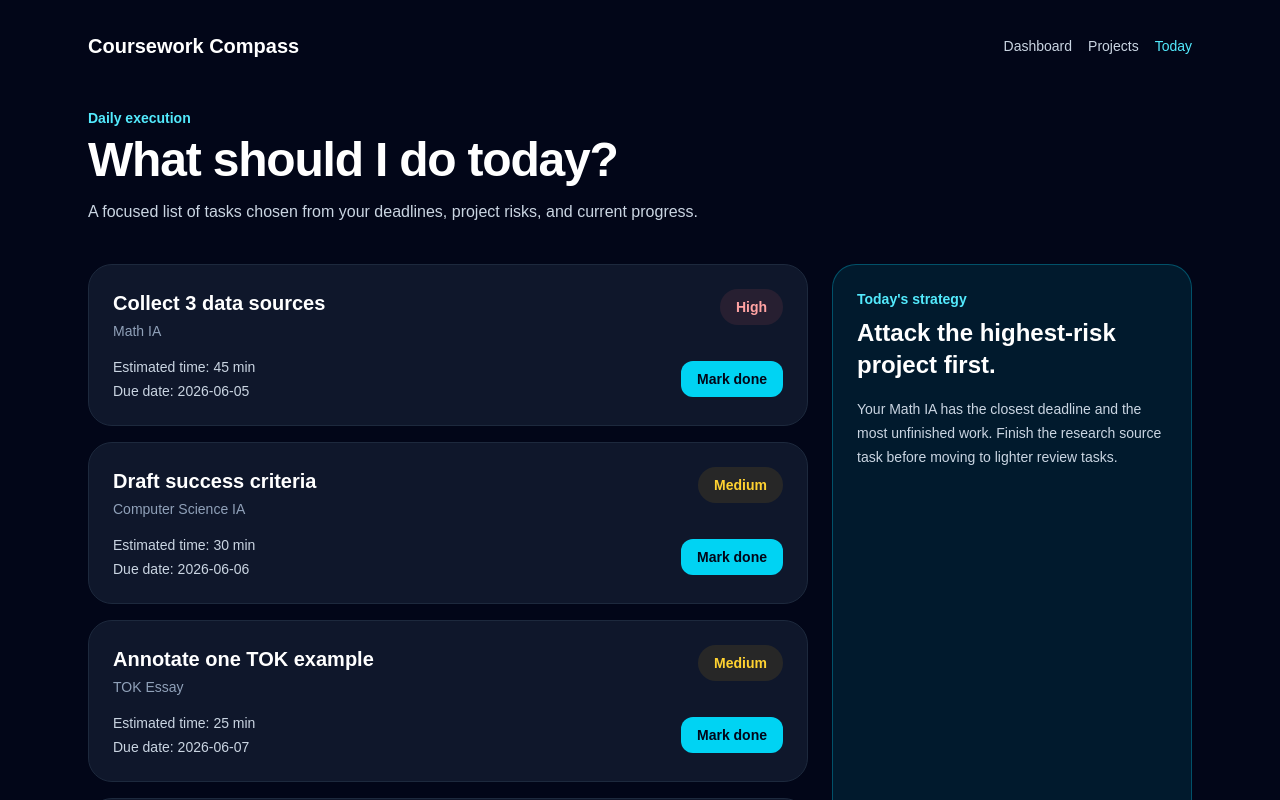
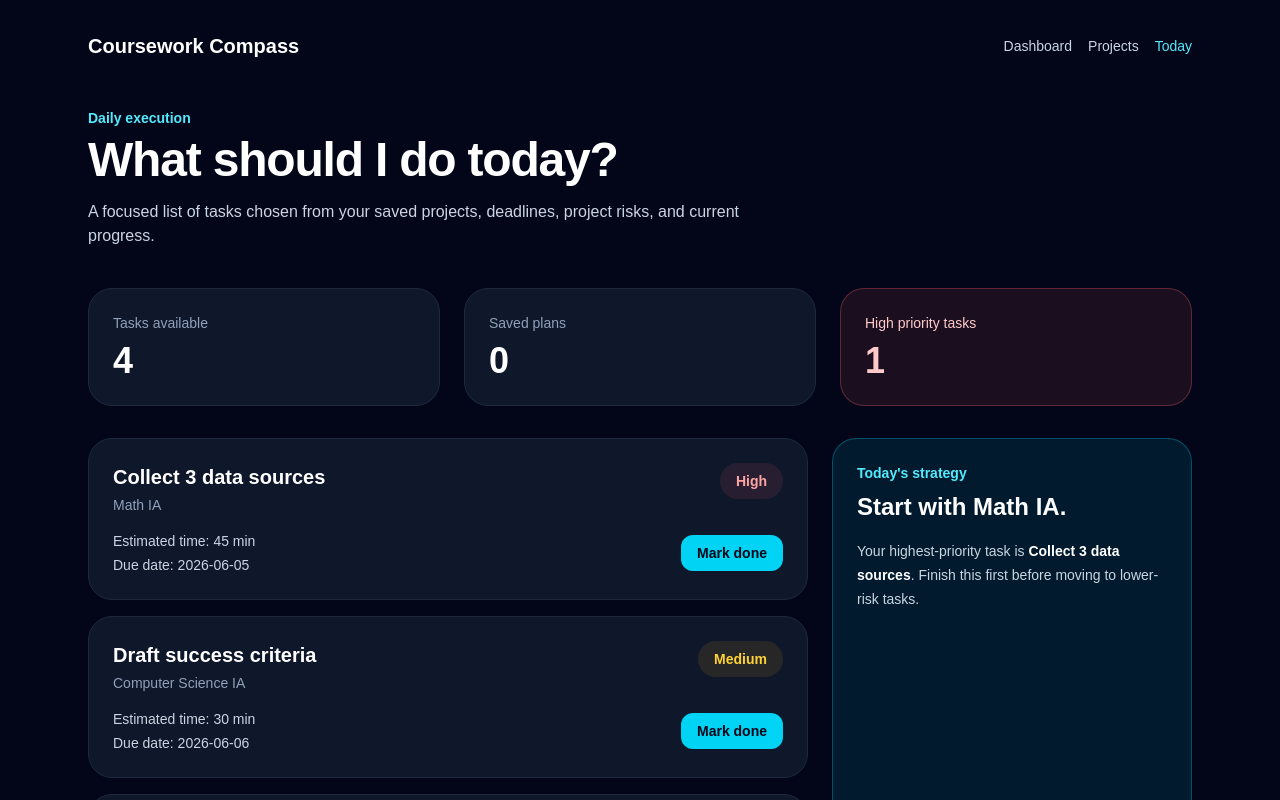
Before and after one commit to ChefDav/Coursework-Compass, a Next.js app: page /today in a window 1280 px wide. Shown: the top 800 px of the page. Built offline with nearby package versions, Linux system fonts and the light colour scheme.

Commit message:
Load local tasks on today page

```diff
--- a/app/today/page.tsx
+++ b/app/today/page.tsx
@@ -1,8 +1,42 @@
+"use client";
+
+import { useEffect, useMemo, useState } from "react";
 import AppNav from "@/components/AppNav";
 import TaskCard from "@/components/TaskCard";
+import { loadProjectPlans } from "@/lib/localStorage";
 import { tasks } from "@/lib/mockData";
+import type { GeneratedProjectPlan } from "@/types/coursework";
 
 export default function TodayPage() {
+    const [savedPlans, setSavedPlans] = useState<GeneratedProjectPlan[]>([]);
+
+    useEffect(() => {
+        const plans = loadProjectPlans();
+        setSavedPlans(plans);
+    }, []);
+
+    const savedTasks = useMemo(() => {
+        return savedPlans.flatMap((plan) => plan.tasks);
+    }, [savedPlans]);
+
+    const allTasks = useMemo(() => {
+        const savedTaskIds = new Set(savedTasks.map((task) => task.id));
+
+        const mockTasksWithoutDuplicates = tasks.filter(
+            (task) => !savedTaskIds.has(task.id),
+        );
+
+        return [...savedTasks, ...mockTasksWithoutDuplicates];
+    }, [savedTasks]);
+
+    const highPriorityTaskCount = allTasks.filter(
+        (task) => task.priority === "High",
+    ).length;
+
+    const firstHighPriorityTask = allTasks.find(
+        (task) => task.priority === "High",
+    );
+
     return (
         <main className="min-h-screen bg-slate-950 text-white">
             <section className="mx-auto max-w-6xl px-6 py-8">
@@ -16,15 +50,50 @@ export default function TodayPage() {
                         What should I do today?
                     </h1>
                     <p className="mt-4 max-w-2xl text-slate-300">
-                        A focused list of tasks chosen from your deadlines, project risks,
-                        and current progress.
+                        A focused list of tasks chosen from your saved projects, deadlines,
+                        project risks, and current progress.
                     </p>
                 </div>
 
+                <div className="mb-8 grid gap-6 md:grid-cols-3">
+                    <div className="rounded-3xl border border-slate-800 bg-slate-900 p-6">
+                        <p className="text-sm text-slate-400">Tasks available</p>
+                        <p className="mt-2 text-4xl font-black">{allTasks.length}</p>
+                    </div>
+
+                    <div className="rounded-3xl border border-slate-800 bg-slate-900 p-6">
+                        <p className="text-sm text-slate-400">Saved plans</p>
+                        <p className="mt-2 text-4xl font-black">{savedPlans.length}</p>
+                    </div>
+
+                    <div className="rounded-3xl border border-red-400/30 bg-red-400/10 p-6">
+                        <p className="text-sm text-red-200">High priority tasks</p>
+                        <p className="mt-2 text-4xl font-black text-red-200">
+                            {highPriorityTaskCount}
+                        </p>
+                    </div>
+                </div>
+
+                {savedTasks.length > 0 ? (
+                    <div className="mb-8 rounded-3xl border border-emerald-400/30 bg-emerald-400/10 p-6">
+                        <p className="mb-2 text-sm font-bold text-emerald-300">
+                            Local tasks loaded
+                        </p>
+                        <h2 className="text-2xl font-black">
+                            {savedTasks.length} generated task
+                            {savedTasks.length === 1 ? "" : "s"} found in this browser.
+                        </h2>
+                        <p className="mt-2 text-sm leading-6 text-slate-300">
+                            These tasks came from your locally saved project plans. Later,
+                            they will sync through user accounts.
+                        </p>
+                    </div>
+                ) : null}
+
                 <div className="grid gap-6 md:grid-cols-[2fr_1fr]">
                     <div className="space-y-4">
-                        {tasks.map((task) => (
-                            <TaskCard key={task.title} task={task} />
+                        {allTasks.map((task) => (
+                            <TaskCard key={task.id} task={task} />
                         ))}
                     </div>
 
@@ -32,14 +101,31 @@ export default function TodayPage() {
                         <p className="mb-2 text-sm font-bold text-cyan-300">
                             Today&apos;s strategy
                         </p>
-                        <h2 className="mb-4 text-2xl font-black">
-                            Attack the highest-risk project first.
-                        </h2>
-                        <p className="text-sm leading-6 text-slate-300">
-                            Your Math IA has the closest deadline and the most unfinished
-                            work. Finish the research source task before moving to lighter
-                            review tasks.
-                        </p>
+
+                        {firstHighPriorityTask ? (
+                            <>
+                                <h2 className="mb-4 text-2xl font-black">
+                                    Start with {firstHighPriorityTask.project}.
+                                </h2>
+                                <p className="text-sm leading-6 text-slate-300">
+                                    Your highest-priority task is{" "}
+                                    <span className="font-bold text-white">
+                    {firstHighPriorityTask.title}
+                  </span>
+                                    . Finish this first before moving to lower-risk tasks.
+                                </p>
+                            </>
+                        ) : (
+                            <>
+                                <h2 className="mb-4 text-2xl font-black">
+                                    Keep steady pressure.
+                                </h2>
+                                <p className="text-sm leading-6 text-slate-300">
+                                    No high-priority tasks are currently detected. Use this time
+                                    to make calm, consistent progress before deadlines get teeth.
+                                </p>
+                            </>
+                        )}
                     </aside>
                 </div>
             </section>
```
